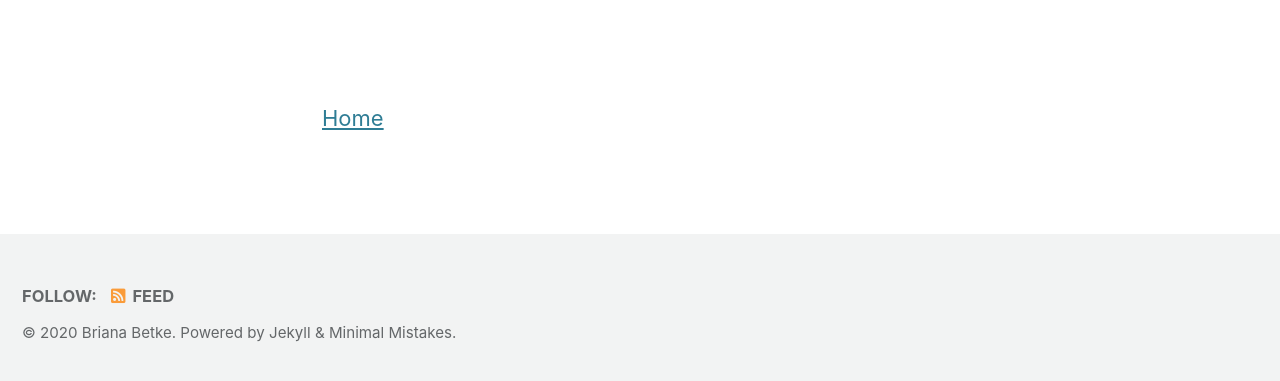
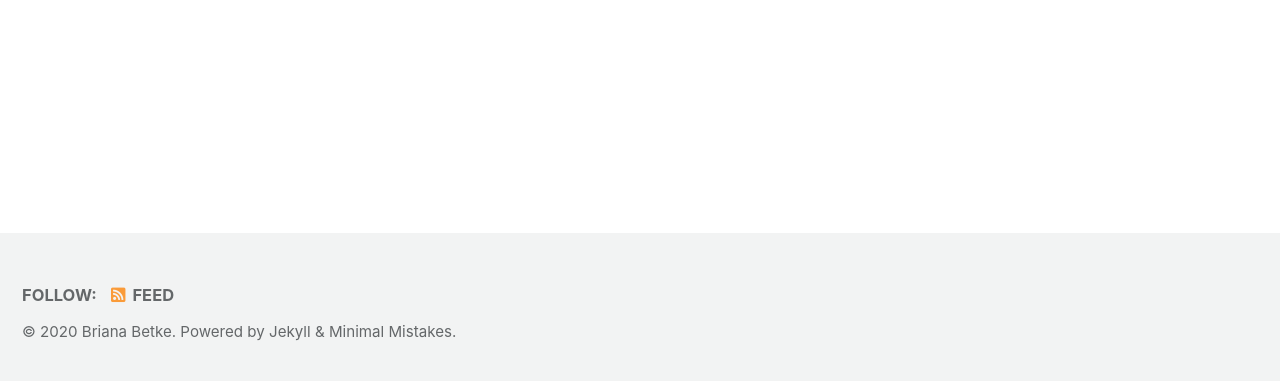
Before and after one commit to babetke/babetke.github.io, a Jekyll site: the page built from _pages/CV.md, in a window 1280 px wide and 1140 px high. Shown: the part 752-1133 px from the top of the window. Built offline with Jekyll 4.4.1, drawn with Linux system fonts in a browser that asks for light colours; cached includes are drawn as plain includes.

Commit message:
Removing link.

```diff
--- a/_pages/CV.md
+++ b/_pages/CV.md
@@ -11,9 +11,3 @@ permalink: /CV/
 
 <hr style="height:9px;color:#84949B">
 <embed src="https://babetke.github.io/images/Betke_CV.pdf" width="900px" height="800px" />
-
-
-
-
-<br><br>
-<a href="../">Home</a>
```
